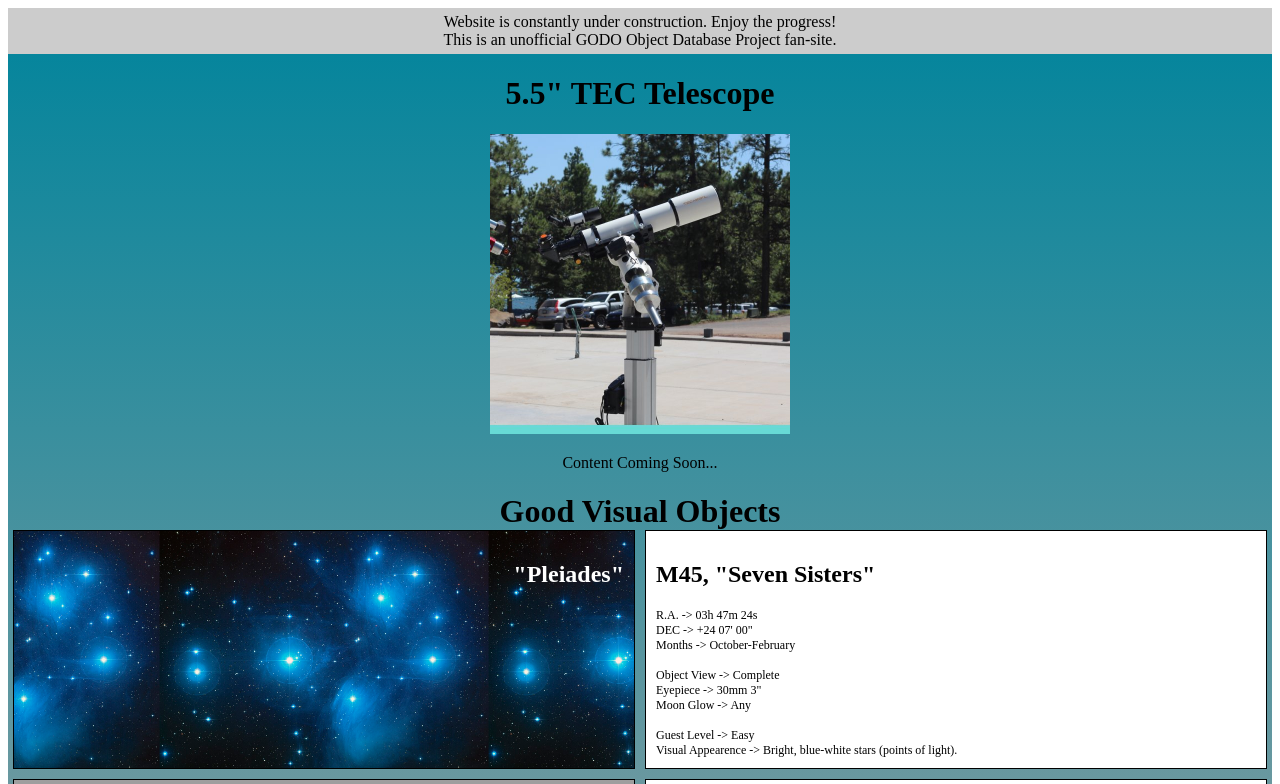
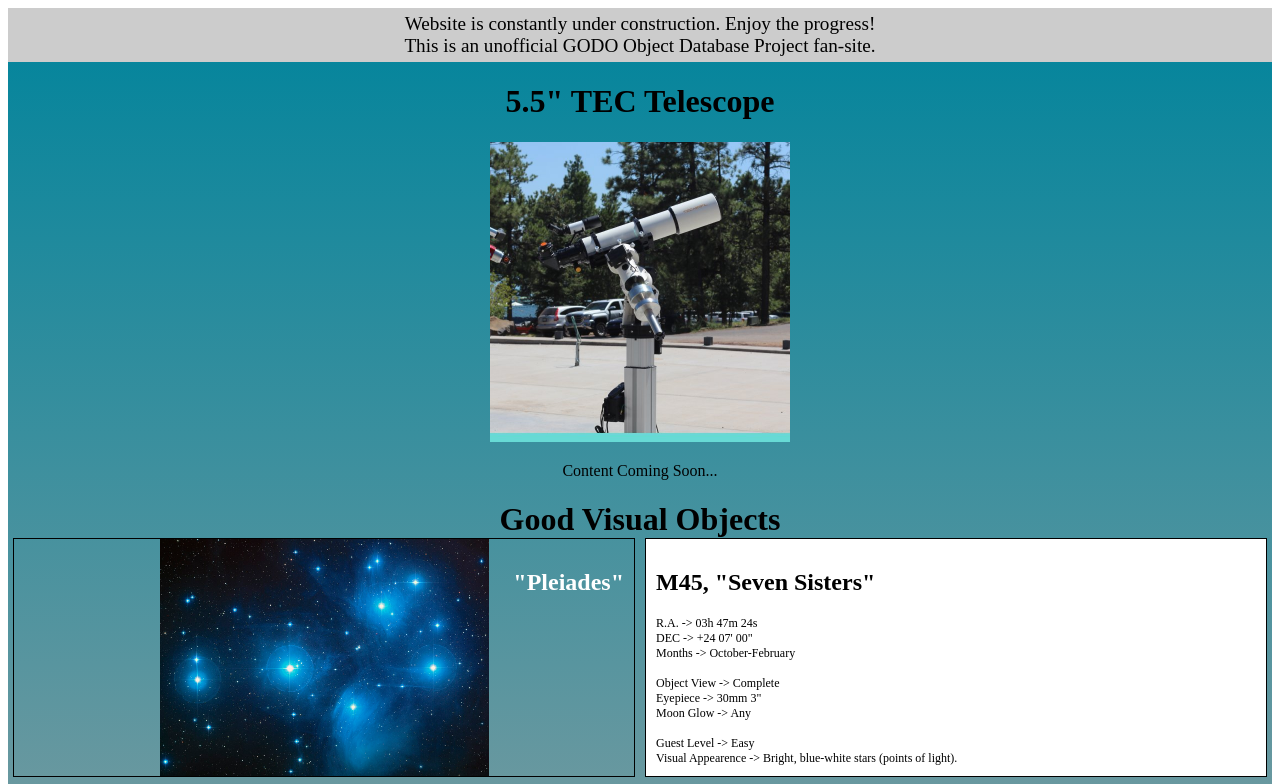
Before and after one commit to GavinMoriarty/GODO-Viewing-Guide, a plain HTML site: page telescope pages/tec.html in a window 1280 px wide. Shown: the top 784 px of the page. Drawn offline with Linux system fonts and the light colour scheme; grey boxes are pictures that could not be loaded.

Commit message:
banner and image
font resize
pleiades no repeat

```diff
--- a/css/main.css
+++ b/css/main.css
@@ -64,6 +64,7 @@
             background-image: url(../images/pleiades.jpeg);
             background-size: contain;
             background-position: center;
+            background-repeat: no-repeat;
         }
 
         #object-2 {
--- a/telescope pages/tec.html
+++ b/telescope pages/tec.html
@@ -13,7 +13,7 @@
         <!-- Under Construction Banner-->
         <section>
            <div id="banner">
-               <p style="margin-top: 0px; margin-bottom: 0px;">
+               <p style="margin-top: 0px; margin-bottom: 0px; font-size: 1.5vw;">
                    Website is constantly under construction.  Enjoy the progress! <br>
                    This is an unofficial GODO Object Database Project fan-site.
                </p>
```
Also changed, not shown: index.html (+1 -1 lines).
